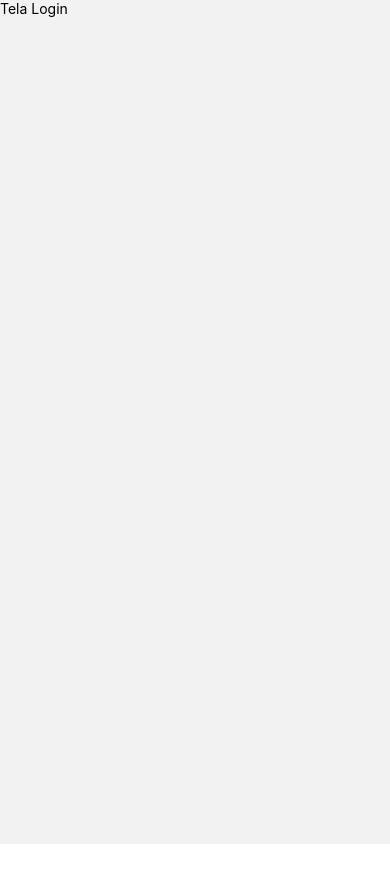
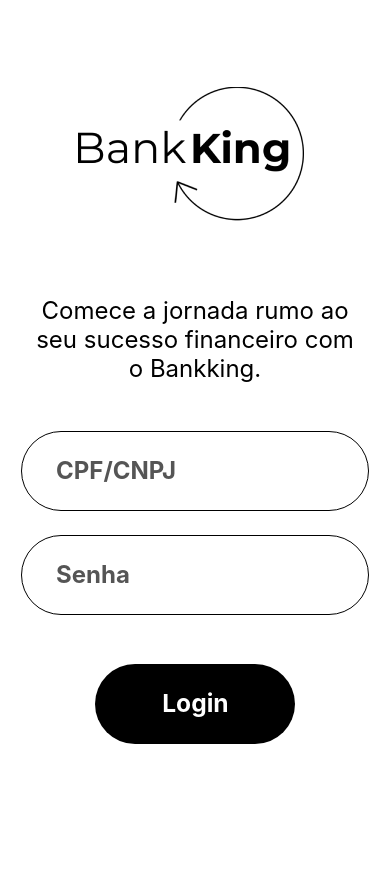
Before and after one commit to 01Keven/bank-King, a React Native app: screen /SignIn in a window 390 px wide. Shown: the top 882 px of the page. Before the commit the page ends 844 px from the top, so only its background shows below. Built offline with nearby package versions, Linux system fonts and the light colour scheme.

Commit message:
:construction: construindo SigIn

```diff
--- a/src/pages/SignIn/index.js
+++ b/src/pages/SignIn/index.js
@@ -1,19 +1,92 @@
 // componente funcional - rnfunction
 import React from 'react'
-import { View, Text, StyleSheet } from 'react-native'
+import { View, Text, StyleSheet, Image, TextInput, TouchableOpacity } from 'react-native'
 
 import * as Animatable from 'react-native-animatable'
 
 export default function SignIn() {
   return (
-    <View style={style.container}>
-      <Text>Tela Login</Text>
+    <View style={styles.container}>
+      <View>
+        <Animatable.Image animation="fadeInDown"  source={require('../../assets/Logo.png')} style={styles.containerHeader}/>
+        <Animatable.Text animation="fadeInUp" style={styles.title}>Comece a jornada rumo ao seu sucesso financeiro com o Bankking.</Animatable.Text>
+      </View>
+
+      <Animatable.View animation="fadeInUp" style={styles.containerForm}>
+        <TextInput placeholder='CPF/CNPJ'
+        style={styles.input}/>
+        <TextInput placeholder='Senha'
+        style={styles.input}/>
+
+      <TouchableOpacity style={styles.button}>
+        <Animatable.Text animation="pulse" easing="ease-out" iterationCount="infinite" style={styles.buttonText}>Login</Animatable.Text>
+
+      </TouchableOpacity>
+      </Animatable.View>
+
+
     </View>
   )
 }
 
-const style = StyleSheet.create({
+const styles = StyleSheet.create({
   container:{
+    backgroundColor: 'white',
+    flex: 1,
 
+  },
+  containerForm:{
+  },
+  containerHeader:{
+    marginEnd: '20%',
+    marginStart: '20%',
+    alignItems: 'center',
+    marginTop: 87,
+    marginBottom: 74.78
+  },
+  title:{
+    textAlign: 'center',
+    paddingStart: '8%',
+    paddingEnd: '8%',
+    fontSize: 24,
+    alignSelf: 'center',
+    fontWeight: '400',
+    marginBottom: 48
+  },
+  input:{
+    //position: 'absolute',
+    backgroundColor: 'white',
+    borderRadius: 40,
+    borderColor: 'black',
+    borderWidth: 1,
+    width: 348,
+    height: 80,
+    alignItems: 'center',
+    justifyContent: 'center',
+    alignSelf: 'center',
+    marginBottom: 24,
+    fontSize: 24,
+    paddingLeft: 34,
+    fontWeight: '700',
+    color: '#555'
+  },
+  button:{
+    backgroundColor: 'black',
+    borderRadius: 40,
+    paddingVertical: 20,
+    width: 200,
+    height: 80,
+    alignItems: 'center',
+    justifyContent: 'center',
+    alignSelf: 'center',
+    marginTop: 25,
+    marginBottom: 160
+  },
+  buttonText:{
+    color: 'white',
+    fontSize: 24,
+    textAlign: 'center',
+    fontWeight: '700'
   }
+
 })
--- a/src/pages/Welcome/index.js
+++ b/src/pages/Welcome/index.js
@@ -28,13 +28,13 @@ export default function Welcome() {
     </ImageBackground>
 
       <Animatable.View animation="fadeInUp" style={styles.containerForm}>
-        <Text style={styles.text}>Comece a jornada rumo ao seu sucesso financeiro com o bankKing.</Text>
+        <Text style={styles.text}>Comece a jornada rumo ao seu sucesso financeiro com o bankking.</Text>
 
         <TouchableOpacity
           style={styles.button}
           onPress={ () => navigation.navigate('SignIn') }
           >
-          <Text style={styles.buttonText}>Iniciar</Text>
+          <Animatable.Text animation="pulse" easing="ea´-uose-out" iterationCount="infinite" style={styles.buttonText}>Iniciar</Animatable.Text>
         </TouchableOpacity>
 
       </Animatable.View>
@@ -60,15 +60,17 @@ const styles = StyleSheet.create({
     },
     imageForeground:{
       width: 94,
-      height: 55.49
+      height: 55.49,
+      marginBottom: 250
+
     },
     containerForm:{
       flex: 1,
       backgroundColor: '#fff',
       borderTopRightRadius: 25,
       borderTopLeftRadius: 25,
-      paddingStart: 50,
-      paddingEnd: 50,
+      paddingStart: '8%',
+      paddingEnd: '8%',
       alignItems: 'center'
 
     },
@@ -76,7 +78,8 @@ const styles = StyleSheet.create({
       color: 'white',
       fontSize: 56,
       fontWeight: 'bold',
-      marginTop: 300,
+      marginTop: 30,
+      marginBottom: 20,
       textAlign: 'center',
       //fontFamily: 'Montserrat_700Bold'
 
```
Also changed, not shown: src/assets/Logo.png (added).
